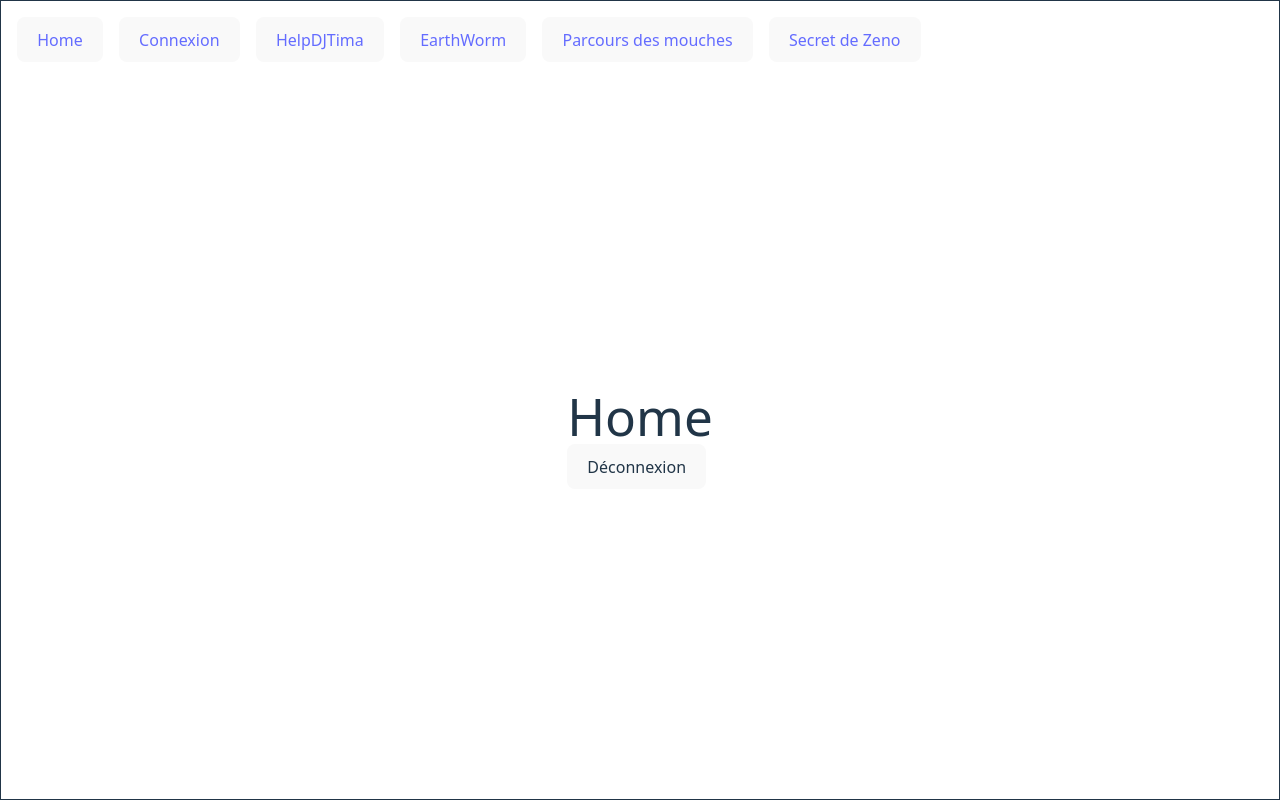
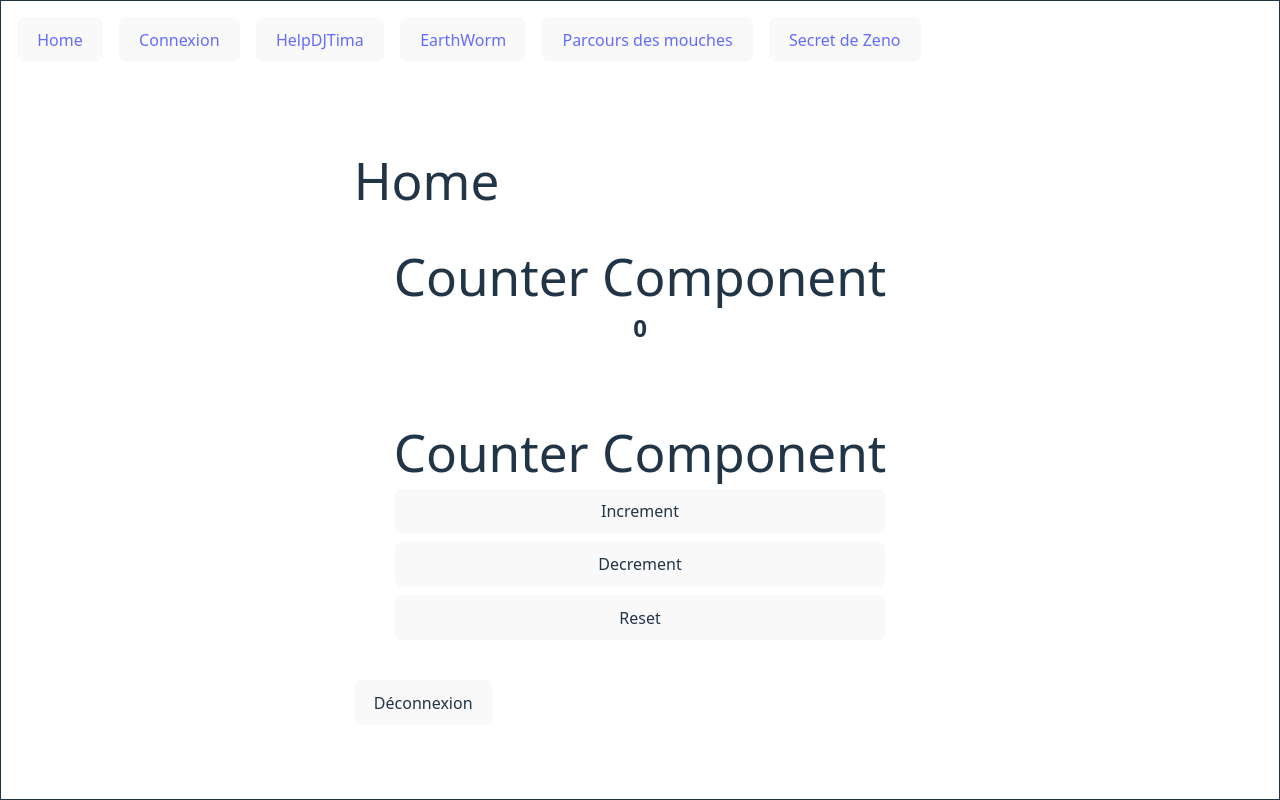
Before and after one commit to MathisLeDev/react, a React (Vite) app: page / in a window 1280 px wide. Built offline with nearby package versions, Linux system fonts and the light colour scheme.

Commit message:
fix missing video and simple zustand example

```diff
--- a/package.json
+++ b/package.json
@@ -14,7 +14,8 @@
     "react": "^19.1.0",
     "react-dom": "^19.1.0",
     "react-router-dom": "^7.6.2",
-    "tailwindcss": "^4.1.10"
+    "tailwindcss": "^4.1.10",
+    "zustand": "^5.0.6"
   },
   "devDependencies": {
     "@biomejs/biome": "2.0.0",
--- /dev/null
+++ b/src/components/Counter/CounterDisplay.tsx
@@ -0,0 +1,15 @@
+import React from "react";
+import useCounterStore from "../..//store.ts";
+
+const CounterDisplay = () => {
+	const { count } = useCounterStore();
+
+	return (
+		<div className={"flex flex-col gap-2 p-10"}>
+			<h1 className={"text-center"}>Counter Component</h1>
+			<div className={"text-center text-2xl font-bold"}>{count}</div>
+		</div>
+	);
+};
+
+export default CounterDisplay;
--- /dev/null
+++ b/src/components/CounterManipulation.tsx
@@ -0,0 +1,22 @@
+import React from "react";
+import useCounterStore from "../store.ts";
+
+const CounterManipulation = () => {
+	const { reset, increment, decrement } = useCounterStore();
+	return (
+		<div className={"flex flex-col gap-2 p-10"}>
+			<h1 className={"text-center"}>Counter Component</h1>
+			<button type={"button"} onClick={() => increment(1)}>
+				Increment
+			</button>
+			<button type={"button"} onClick={() => decrement(1)}>
+				Decrement
+			</button>
+			<button type={"button"} onClick={() => reset()}>
+				Reset
+			</button>
+		</div>
+	);
+};
+
+export default CounterManipulation;
--- a/src/components/Home.tsx
+++ b/src/components/Home.tsx
@@ -1,5 +1,7 @@
 import { useNavigate } from "react-router-dom";
 import { removeToken } from "../auth.ts";
+import CounterManipulation from "./CounterManipulation.tsx";
+import CounterDisplay from "./Counter/CounterDisplay.tsx";
 
 const Home = () => {
 	const navigate = useNavigate();
@@ -11,6 +13,9 @@ const Home = () => {
 	return (
 		<div className={"m-auto"}>
 			<h1>Home</h1>
+			<CounterDisplay />
+
+			<CounterManipulation />
 
 			<button type={"button"} onClick={handleLogOut}>
 				Déconnexion
--- a/src/components/Secret.tsx
+++ b/src/components/Secret.tsx
@@ -1,7 +1,6 @@
 import { useEffect, useRef } from "react";
 import { useNavigate } from "react-router-dom";
 import { isAuthenticated } from "../auth.ts";
-import chloroform from "../assets/chloroform.mp4";
 
 const Secret = () => {
 	const navigate = useNavigate();
@@ -17,12 +16,6 @@ const Secret = () => {
 		<div className={"flex-1 flex"}>
 			<div className={"m-auto"}>
 				<h1 className={"text-center mb-4"}>Enzo Jeune</h1>
-				<video
-					ref={videoRef}
-					src={chloroform}
-					controls={true}
-					className={"m-auto"}
-				/>
 			</div>
 		</div>
 	);
--- a/src/components/flyJourney/Cadavre.tsx
+++ b/src/components/flyJourney/Cadavre.tsx
@@ -1,5 +1,4 @@
 import React, { useEffect } from "react";
-import cadavremp4 from "../../assets/Robot qui détecte une mouche sur un cadavre - conférence espace des sciences.mp4";
 import { Link } from "react-router-dom";
 
 const Cadavre = () => {
@@ -45,12 +44,6 @@ const Cadavre = () => {
 					<button type={"button"}>Etape 2</button>
 				</Link>
 			</div>
-			<video
-				src={cadavremp4}
-				className={"flex-1 absolute my-auto object-cover w-full"}
-				ref={videoRef}
-				controls={true}
-			/>
 		</div>
 	);
 };
--- a/src/components/flyJourney/Maison.tsx
+++ b/src/components/flyJourney/Maison.tsx
@@ -1,5 +1,4 @@
 import React, { useEffect } from "react";
-import cadavremp4 from "../../assets/Robot qui détecte une mouche sur un cadavre - conférence espace des sciences.mp4";
 import { Link } from "react-router-dom";
 
 const Maison = () => {
@@ -59,12 +58,6 @@ const Maison = () => {
 					</Link>
 				</div>
 			</div>
-			<video
-				src={cadavremp4}
-				className={"flex-1 absolute my-auto object-cover w-full"}
-				ref={videoRef}
-				controls={true}
-			/>
 		</div>
 	);
 };
--- a/src/components/flyJourney/Nourriture.tsx
+++ b/src/components/flyJourney/Nourriture.tsx
@@ -1,5 +1,4 @@
 import React, { useEffect } from "react";
-import cadavremp4 from "../../assets/Robot qui détecte une mouche sur un cadavre - conférence espace des sciences.mp4";
 import { Link } from "react-router-dom";
 
 const Nourriture = () => {
@@ -61,12 +60,6 @@ const Nourriture = () => {
 					</Link>
 				</div>
 			</div>
-			<video
-				src={cadavremp4}
-				className={"flex-1 absolute my-auto object-cover w-full"}
-				ref={videoRef}
-				controls={true}
-			/>
 		</div>
 	);
 };
--- a/src/components/flyJourney/VersDeTerre.tsx
+++ b/src/components/flyJourney/VersDeTerre.tsx
@@ -1,5 +1,4 @@
 import React, { useEffect } from "react";
-import cadavremp4 from "../../assets/Robot qui détecte une mouche sur un cadavre - conférence espace des sciences.mp4";
 import { Link } from "react-router-dom";
 
 const Nourriture = () => {
@@ -49,11 +48,6 @@ const Nourriture = () => {
 					</Link>
 				</div>
 			</div>
-			<video
-				src={cadavremp4}
-				className={"flex-1 absolute my-auto object-cover w-full"}
-				ref={videoRef}
-			/>
 		</div>
 	);
 };
--- /dev/null
+++ b/src/store.ts
@@ -0,0 +1,17 @@
+import { create } from "zustand";
+
+interface ICounterState {
+	count: number;
+	increment: (number?: number) => void;
+	decrement: (number?: number) => void;
+	reset: () => void;
+}
+
+const useCounterStore = create<ICounterState>((set) => ({
+	count: 0,
+	increment: (value?) => set((state) => ({ count: state.count + value || 1 })),
+	decrement: (value?) => set((state) => ({ count: state.count - value || 1 })),
+	reset: () => set({ count: 0 }),
+}));
+
+export default useCounterStore;
```
Also changed, not shown: 1 other file (tests, documents, lock files or other folders).
